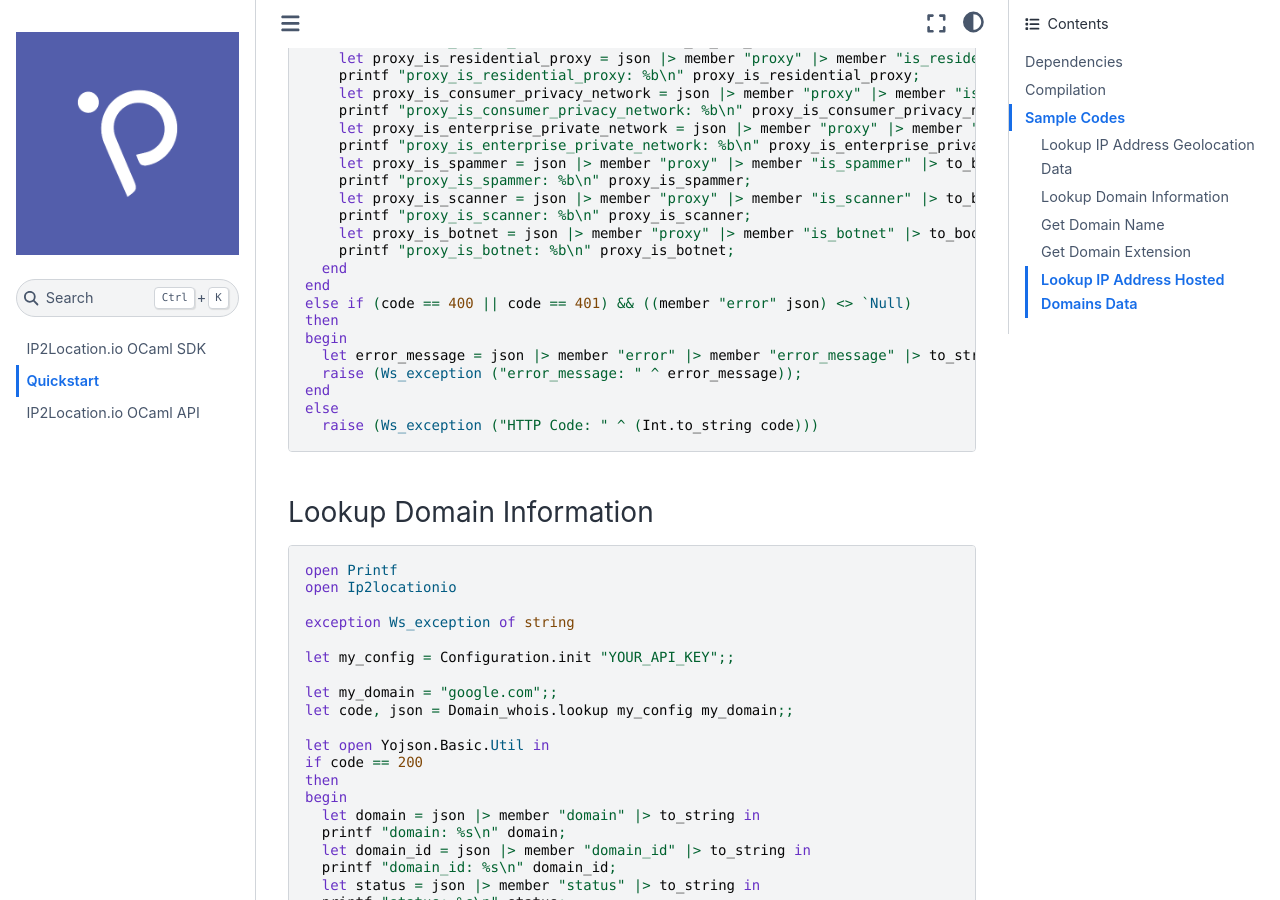
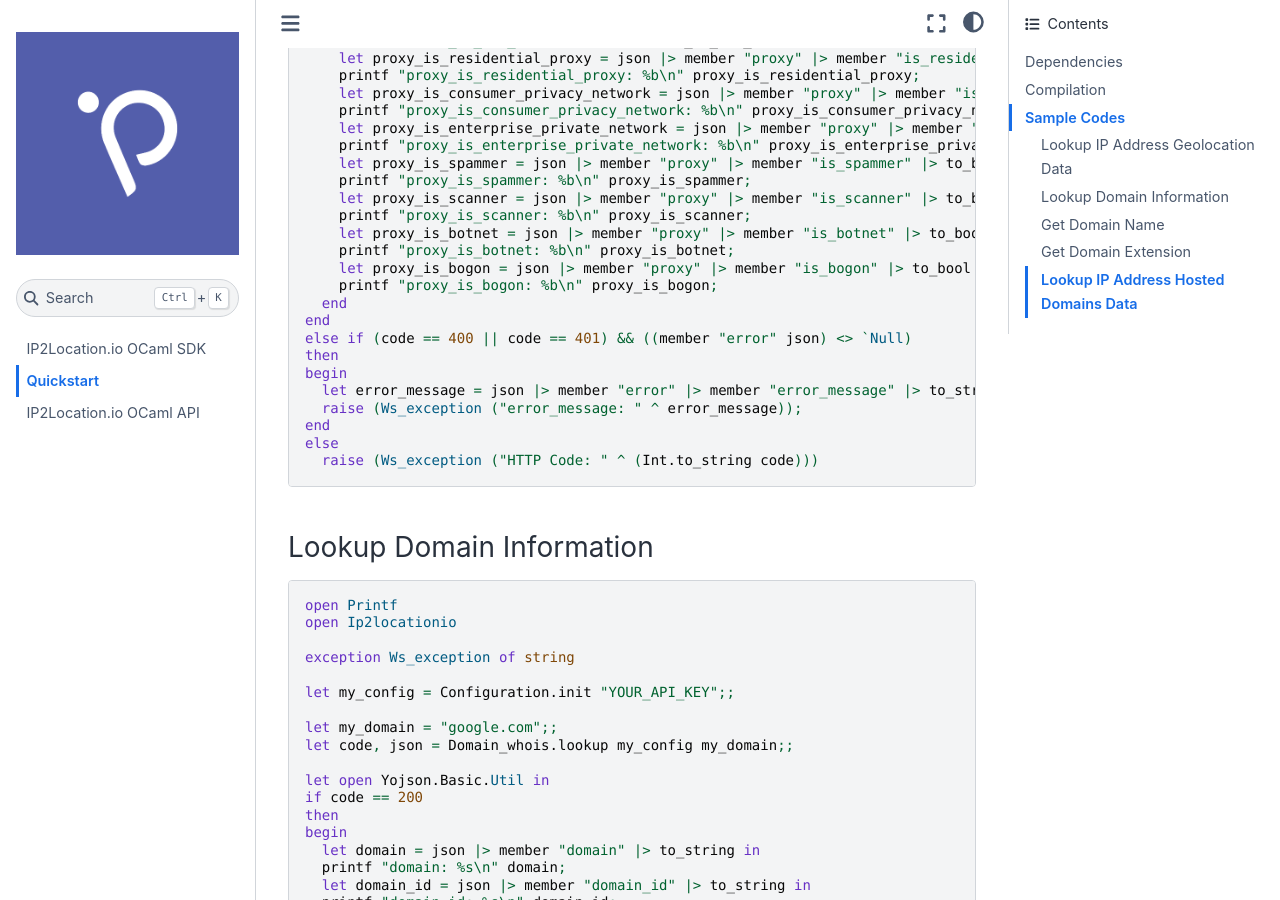
Before and after one commit to ip2location/ip2location-io-ocaml, a Sphinx documentation site: the page built from docs/source/quickstart.md, in a window 1280 px wide and 900 px high, scrolled down 4531 px. Built offline with Sphinx 7.4.7 and the Sphinx Book theme 1.1.4, drawn with Linux system fonts in a browser that asks for light colours.

Commit message:
Updated RTD to add is_bogon information.

```diff
--- a/docs/source/quickstart.md
+++ b/docs/source/quickstart.md
@@ -253,6 +253,8 @@ begin
     printf "proxy_is_scanner: %b\n" proxy_is_scanner;
     let proxy_is_botnet = json |> member "proxy" |> member "is_botnet" |> to_bool in
     printf "proxy_is_botnet: %b\n" proxy_is_botnet;
+    let proxy_is_bogon = json |> member "proxy" |> member "is_bogon" |> to_bool in
+    printf "proxy_is_bogon: %b\n" proxy_is_bogon;
   end
 end
 else if (code == 400 || code == 401) && ((member "error" json) <> `Null)
```
Also changed, not shown: README.md (+2 -0 lines), docs/source/code.md (+1 -0 lines).
